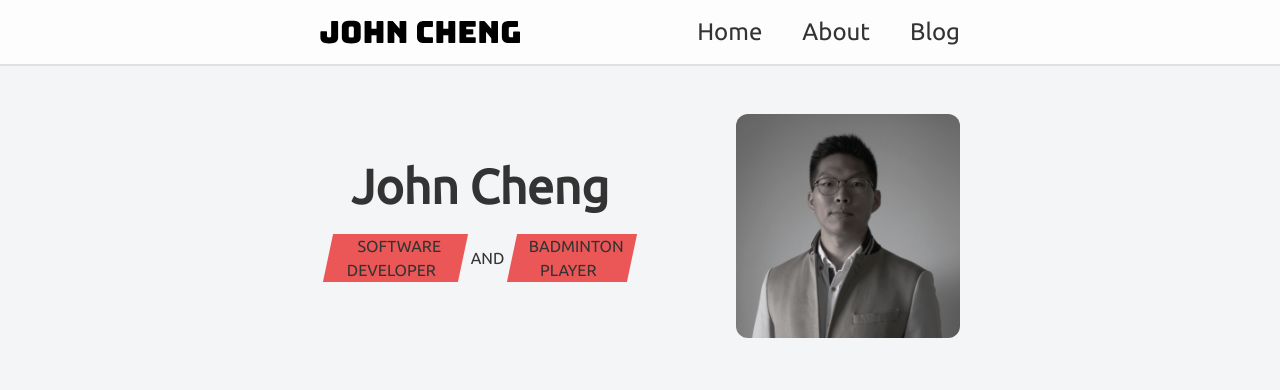
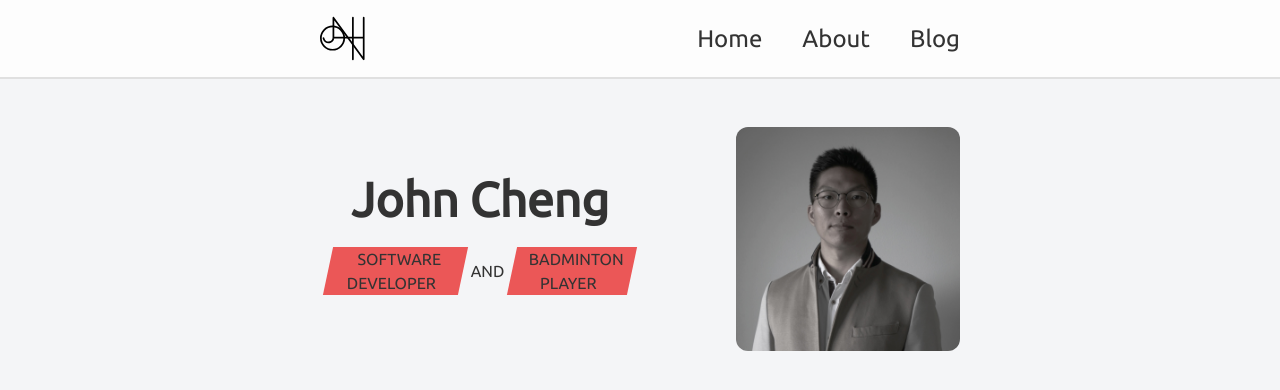
Before and after one commit to john-nhoj/johncheng, a Next.js app: page / in a window 1280 px wide. Shown: the top 390 px of the page. Built offline with nearby package versions, Linux system fonts and the light colour scheme.

Commit message:
Logo/add new logo (#44)
* Upload new brand logo

* Update with new logo

```diff
--- a/src/components/Link/LogoLink.tsx
+++ b/src/components/Link/LogoLink.tsx
@@ -8,6 +8,6 @@ import { Link, LinkProps } from 'components/Link/Link';
 /* eslint-disable jsx-a11y/anchor-is-valid */
 export const LogoLink = (props: LinkProps) => (
   <Link className={classNames('layout__padding--full')} {...props}>
-    <Image src="/logo.svg" alt="Website logo" width={200} height={28} />
+    <Image src="/logo.svg" alt="Website logo" width={45} height={45} />
   </Link>
 );
```
Also changed, not shown: public/logo.svg, 1 other file (tests, documents, lock files or other folders).
